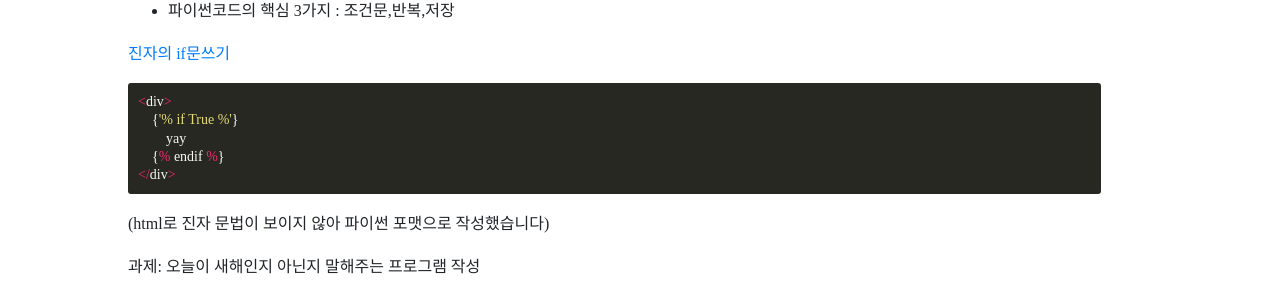
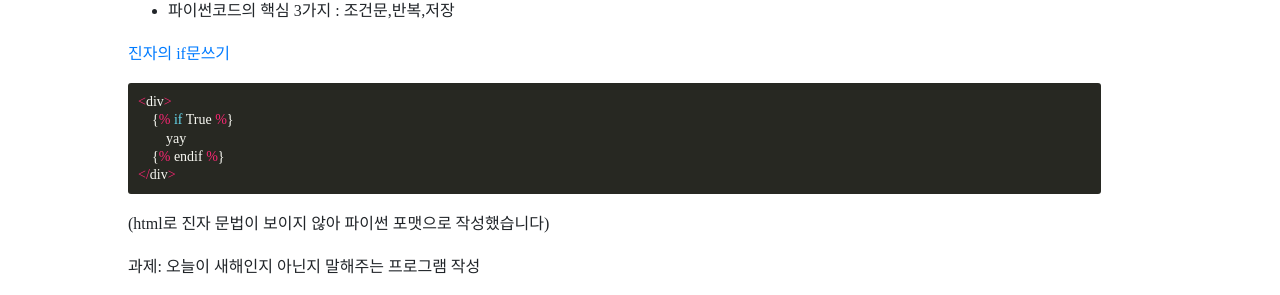
Before and after one commit to DongChanS/DongChanS.github.io, a Jekyll site: the page built from _posts/2018-12-26-2.md, in a window 1280 px wide and 900 px high, scrolled down 481 px. Shown: the part 148-443 px from the top of the window. Built offline with Jekyll 4.4.1, drawn with Linux system fonts in a browser that asks for light colours; nearby versions of some CDN libraries; some web fonts are replaced; comment, search, counter and statistics services are not loaded.

Commit message:
Update 2018-12-26-2.md

````diff
--- a/_posts/2018-12-26-2.md
+++ b/_posts/2018-12-26-2.md
@@ -16,7 +16,7 @@ tags : ['SSAFY']
 
 ```python
 <div>
-    {'% if True %'}
+    {% if True %}
         yay
     {% endif %}
 </div>
````
